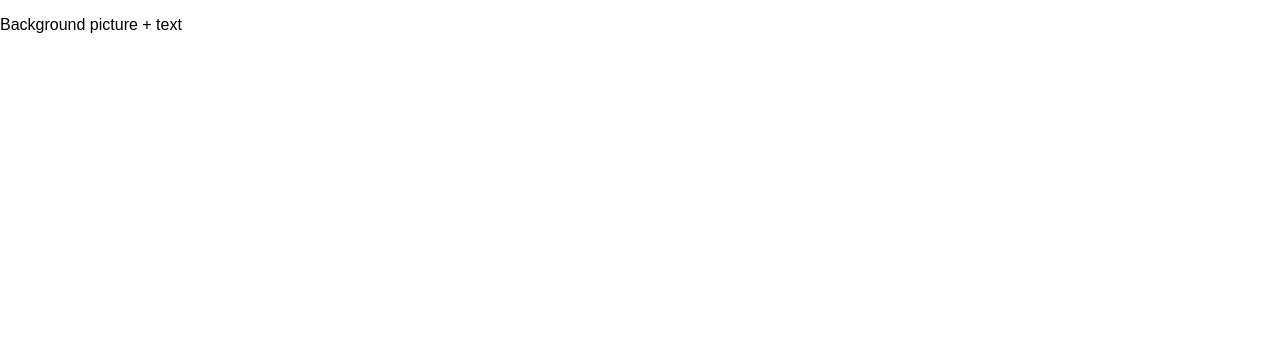
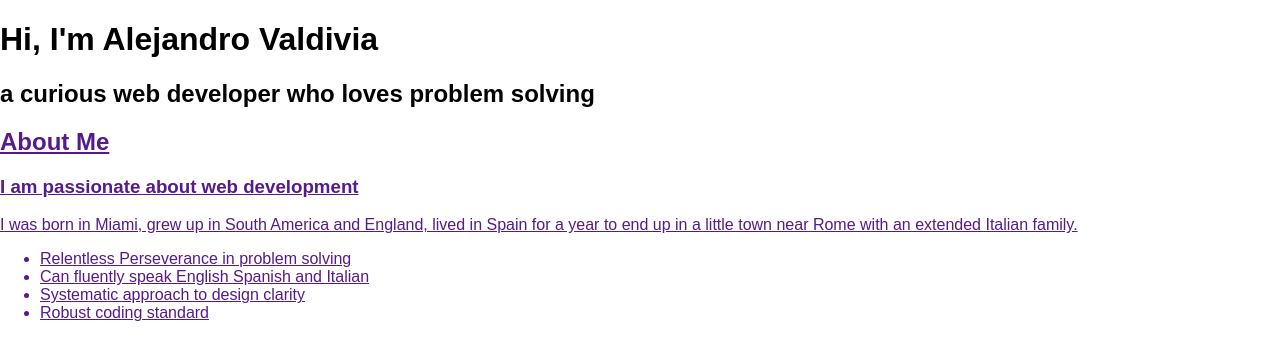
Before and after one commit to serendatapy/fuzzy-net-works, a plain HTML site: page index.html in a window 1280 px wide. Drawn offline with Linux system fonts and the light colour scheme.

```diff
--- a/index.html
+++ b/index.html
@@ -11,7 +11,8 @@
     <body>
         <header>
             <div id = "head">
-                    <p>Background picture + text</p>
+                    <h1>Hi, I'm Alejandro Valdivia</h1>
+                    <h2>a curious web developer who loves problem solving</h2>
 
             </div>
 
@@ -26,21 +27,28 @@
                 <div id="maincont">
                     <!--manifesto design with several pages and links-->
                     <div>
+                        <!--Screenshot left-->
+                        <a href=""
                     </div>
 
                     <div>
+                        <!--description right-->
                     </div>
 
                     <div>
+                        <!--description left-->
                     </div>
 
                     <div>
+                        <!--screenshot right-->
                     </div>
 
                     <div>
+                        <!--screenshot left-->
                     </div>
 
                     <div>
+                        <!--description right-->
                     </div>
 
                 </div>
@@ -48,13 +56,30 @@
 
             <div id="about">
                 <div>
+                        <h2>About Me</h2>
                     <!--title clear both-->
                 </div>
                 <div>
+                    <!--Image goes here-->
 
                 </div>
                 <div>
+                    <!--Text on the right of the image-->
+                    <h3>I am passionate about web development</h3>
 
+                        <p>I was born in Miami, grew up in South America and England, lived in Spain for a year to end up in a little town near Rome with an extended Italian family.
+                        </p>
+
+                        <ul>
+                            <li>Relentless Perseverance in problem solving
+                            </li>
+                            <li>Can fluently speak English Spanish and Italian
+                            </li>
+                            <li>Systematic approach to design clarity
+                            </li>
+                            <li>Robust coding standard
+                            </li>
+                        </ul>
                 </div>
             </div>
 
@@ -64,17 +89,20 @@
         <footer id="footer">
                 <div>
                         <!--title clear both-->
+
+                </div>
+                    <div>
+
+
                     </div>
+
                     <div>
 
                     </div>
                     <div>
-
+                        <!--The bottom line + contact info?
+                        GitHub: https://github.com/serendatapy -->
                     </div>
-                    <div>
-
-                    </div>
-
 
         </footer>
     </main>
```
